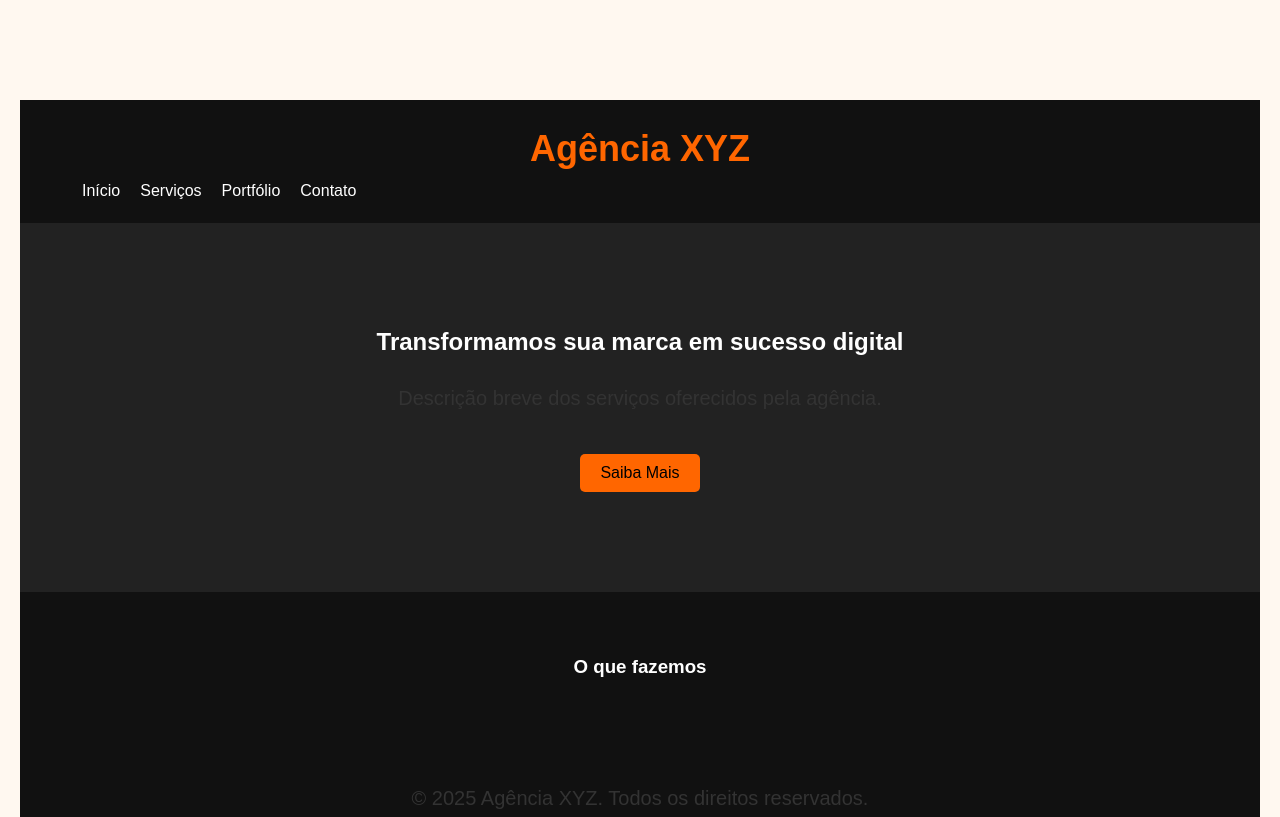
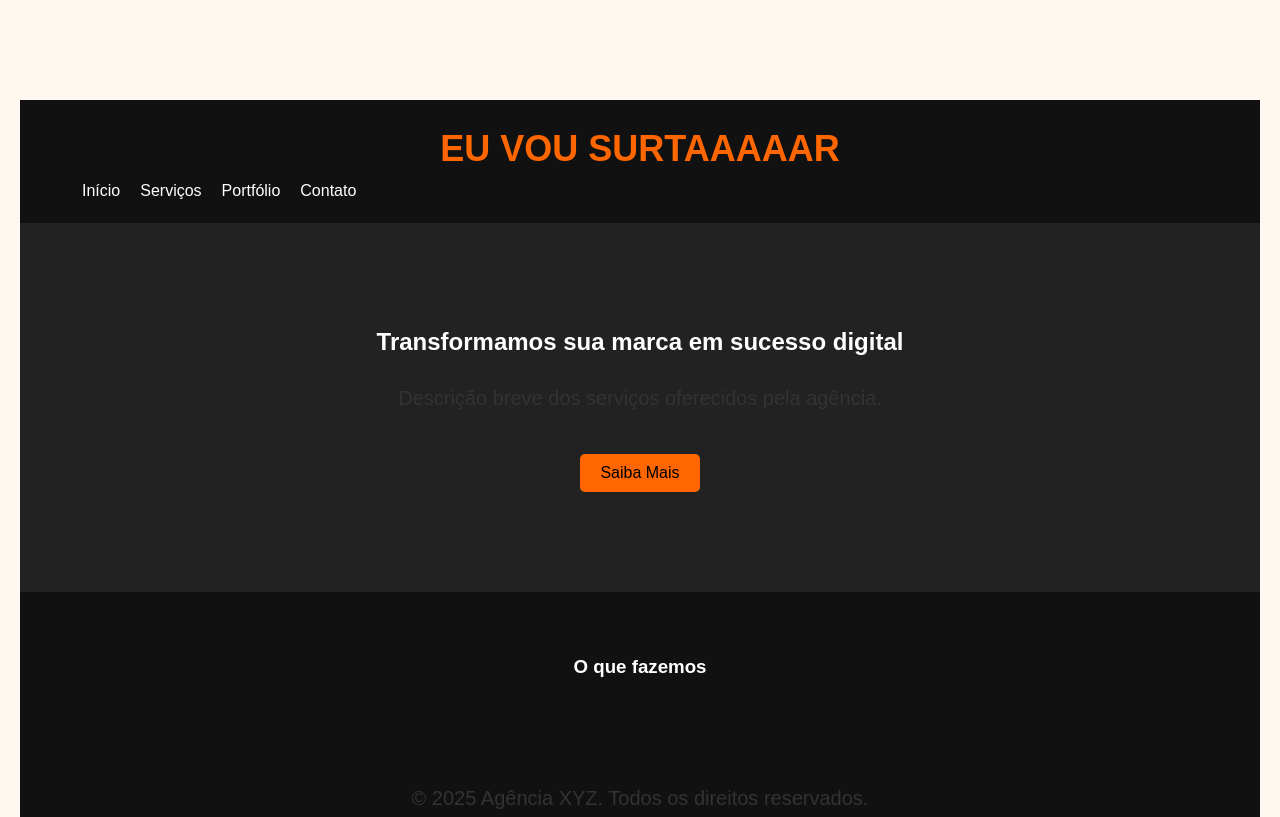
Before and after one commit to Corvoz2025/ravenna-agency, a plain HTML site: page index.html in a window 1280 px wide. Shown: the top 817 px of the page. Drawn offline with Linux system fonts and the light colour scheme.

Commit message:
Teste de atualização automática

```diff
--- a/index.html
+++ b/index.html
@@ -10,7 +10,7 @@
   <body>
     <header class="header">
       <div class="container">
-        <h1 class="logo">Agência XYZ</h1>
+        <h1 class="logo">EU VOU SURTAAAAAR</h1>
         <nav class="nav">
           <ul>
             <li><a href="#">Início</a></li>
```
